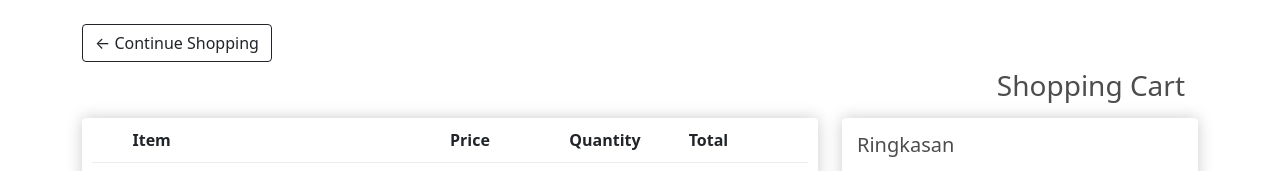
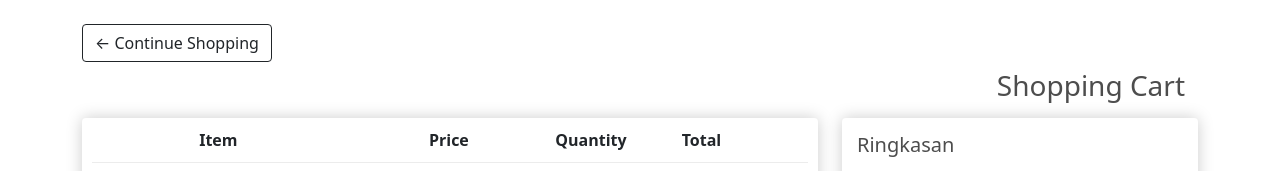
Before and after one commit to Krentt/Kuliah-PBP-TugasAkhir-Web, a Django app: page /cart/ in a window 1280 px wide. Shown: the part 72-243 px from the top of the page. Run offline with Django 3.2, Linux system fonts and the light colour scheme; a user stored in the database is signed in; tables that the repository leaves empty hold one stand-in row (values such as "Sample post"); some libraries are stand-ins or nearby versions.

Commit message:
Update cart

```diff
--- a/shopping_cart_page/templates/shopping_cart_page.html
+++ b/shopping_cart_page/templates/shopping_cart_page.html
@@ -50,27 +50,27 @@
 				<div class="col-lg-8" style="margin-bottom: 50px;">
 					<div class="box-element">
 						<div class="cart-row">
-							<div style="flex:1" class="text-center"><strong>Item</strong></div>
+							<div style="flex:6" class="text-center"><strong>Item</strong></div>
 							<div style="flex:2"><strong></strong></div>
-							<div style="flex:1"><strong>Price</strong></div>
-							<div style="flex:1"><strong>Quantity</strong></div>
-							<div style="flex:1"><strong>Total</strong></div>
+							<div style="flex:3"><strong>Price</strong></div>
+							<div style="flex:3"><strong>Quantity</strong></div>
+							<div style="flex:3"><strong>Total</strong></div>
 						</div>
 
 						{% if user.is_authenticated %}
 						{% for item in items %}
 						<div class="cart-row item-{{item.product.id}}">
-							<div style="flex:1"><img class="row-image rounded mx-auto d-block" src="{{item.product.imageURL}}"></div>
+							<div style="flex:6"><img class="row-image rounded mx-auto d-block" src="{{item.product.imageURL}}"></div>
 							<div style="flex:2; margin-top: 1.5rem"><p style="margin: auto;">{{item.product.nama}}</p></div>
-							<div style="flex:1; margin-top: 1.5rem"><p>${{item.product.harga|floatformat:2}}</p></div>
-							<div style="flex:1; margin-top: 1rem">
+							<div style="flex:3; margin-top: 1.5rem"><p>${{item.product.harga|floatformat:2}}</p></div>
+							<div style="flex:3; margin-top: 1rem">
 								<p class="quantity-{{item.product.id}} quantity">{{item.quantity}}</p>
 								<div class="quantity">
 									<img data-product={{item.product.id}} data-action="add" data-order={{order.id}} class="chg-quantity add-item" src="{% static 'images/arrow-up.png' %}">
 									<img data-product={{item.product.id}} data-action="subtract" data-order={{order.id}} class="chg-quantity subtract-item" src="{% static 'images/arrow-down.png' %}">
 								</div>
 							</div>
-							<div style="flex:1 ; margin-top: 1.5rem"><p class="get-total-{{item.product.id}}">${{item.get_total|floatformat:2}}</p></div>
+							<div style="flex:3 ; margin-top: 1.5rem"><p class="get-total-{{item.product.id}}">${{item.get_total|floatformat:2}}</p></div>
 						</div>
 						<div class="cart-row item-{{item.product.id}}">
 							<button data-product={{item.product.id}} data-action="remove"
```
Also changed, not shown: shopping_cart_page/views.py (+7 -0 lines).
